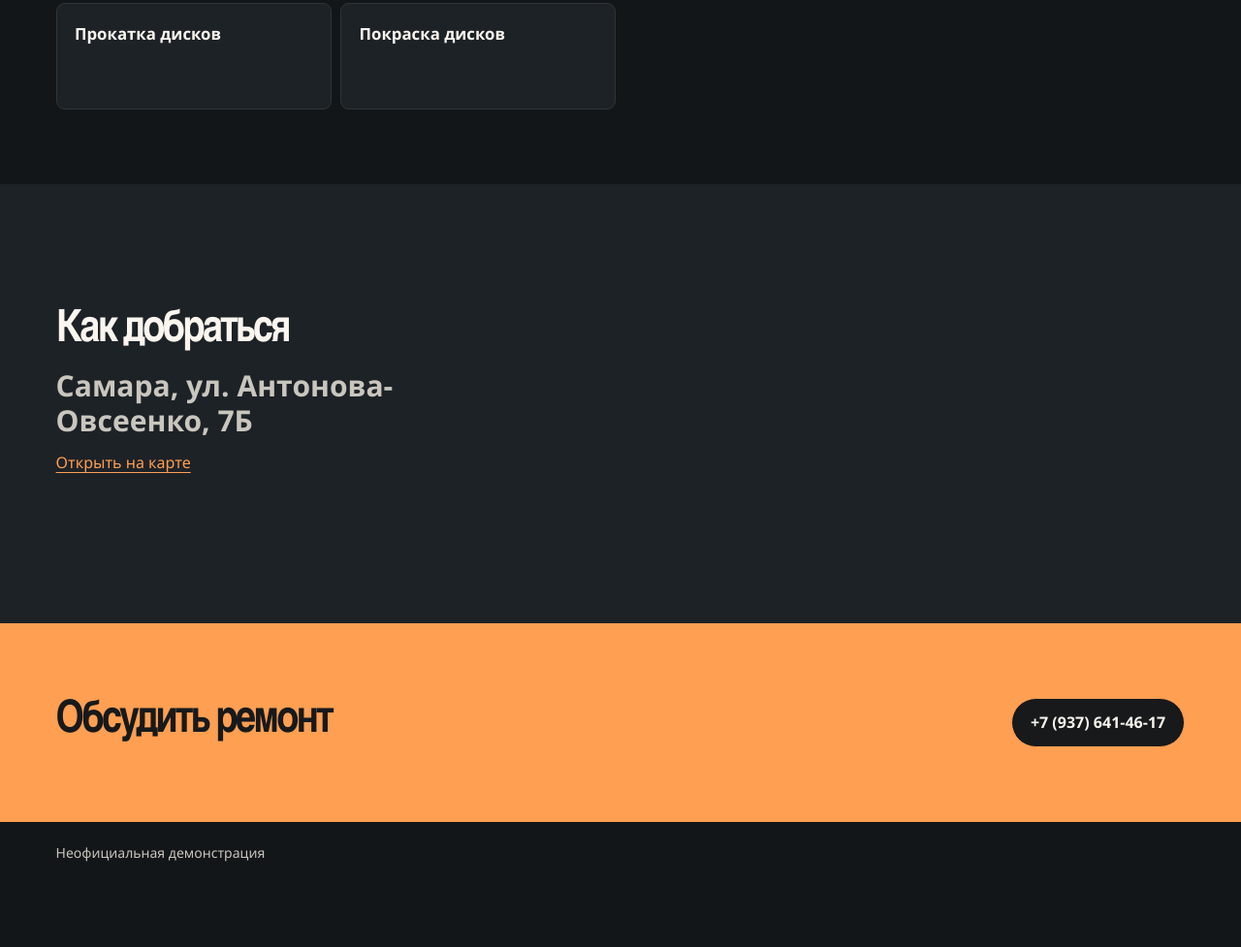
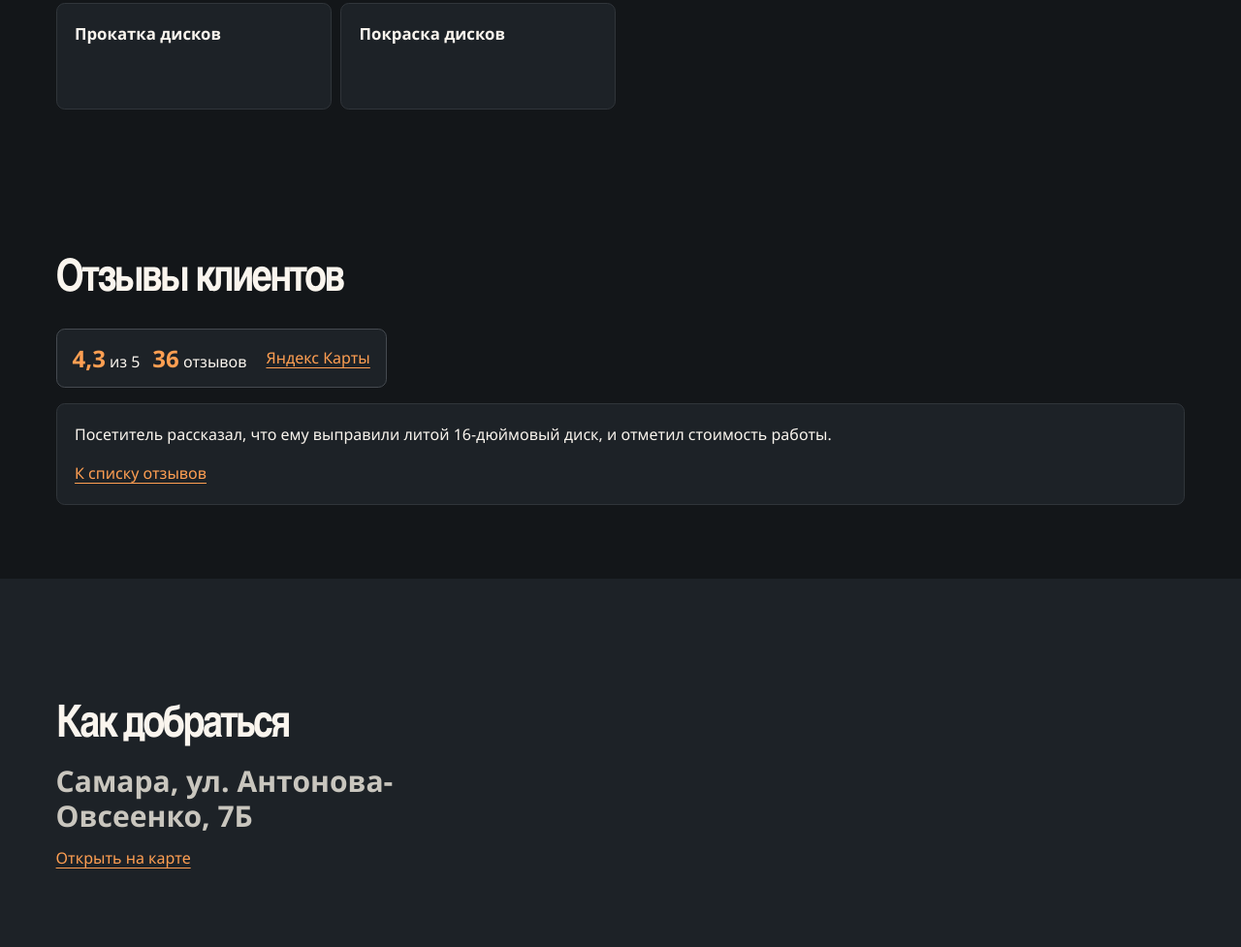
Before and after one commit to Vatsochek/demo-shina-servis-samara, a plain HTML site: page index.html in a window 1280 px wide. Shown: the part 1111-2088 px from the top of the page at 97% size. Before the commit the page ends 2023 px from the top, so only its background shows below. Drawn offline with Linux system fonts and the light colour scheme.

Commit message:
Add services and linked Yandex reviews

```diff
--- a/index.html
+++ b/index.html
@@ -13,7 +13,7 @@
 <header class="garage-header garage-wrap">
   <a class="garage-brand" href="#main">Шина Сервис</a>
   <nav aria-label="Разделы сайта">
-    <a href="#services">Услуги</a><a href="#visit">Как добраться</a>
+    <a href="#services">Услуги</a><a href="#reviews">Отзывы</a><a href="#visit">Как добраться</a>
   </nav>
 </header>
 <main id="main">
@@ -63,7 +63,18 @@
 
     </div>
   </section>
-
+  <section class="garage-wrap garage-section" id="reviews">
+    <div class="garage-section-intro"><h2>Отзывы клиентов</h2></div>
+    <a class="review-summary" href="https://yandex.com/maps/org/shina_servis/45727544471/reviews/">
+    <span class="review-summary-values">
+      <span><strong>4,3</strong> из 5</span>
+      <span><strong>36</strong> отзывов</span>
+    </span>
+    <span class="review-summary-source">Яндекс Карты</span>
+  </a>
+    <ul class="garage-review-list">
+    <li><p>Посетитель рассказал, что ему выправили литой 16-дюймовый диск, и отметил стоимость работы.</p><a href="https://yandex.com/maps/org/shina_servis/45727544471/reviews/">К списку отзывов</a></li></ul>
+  </section>
   <section class="garage-visit" id="visit">
     <div class="garage-wrap garage-section">
       <div class="garage-section-intro">
```
